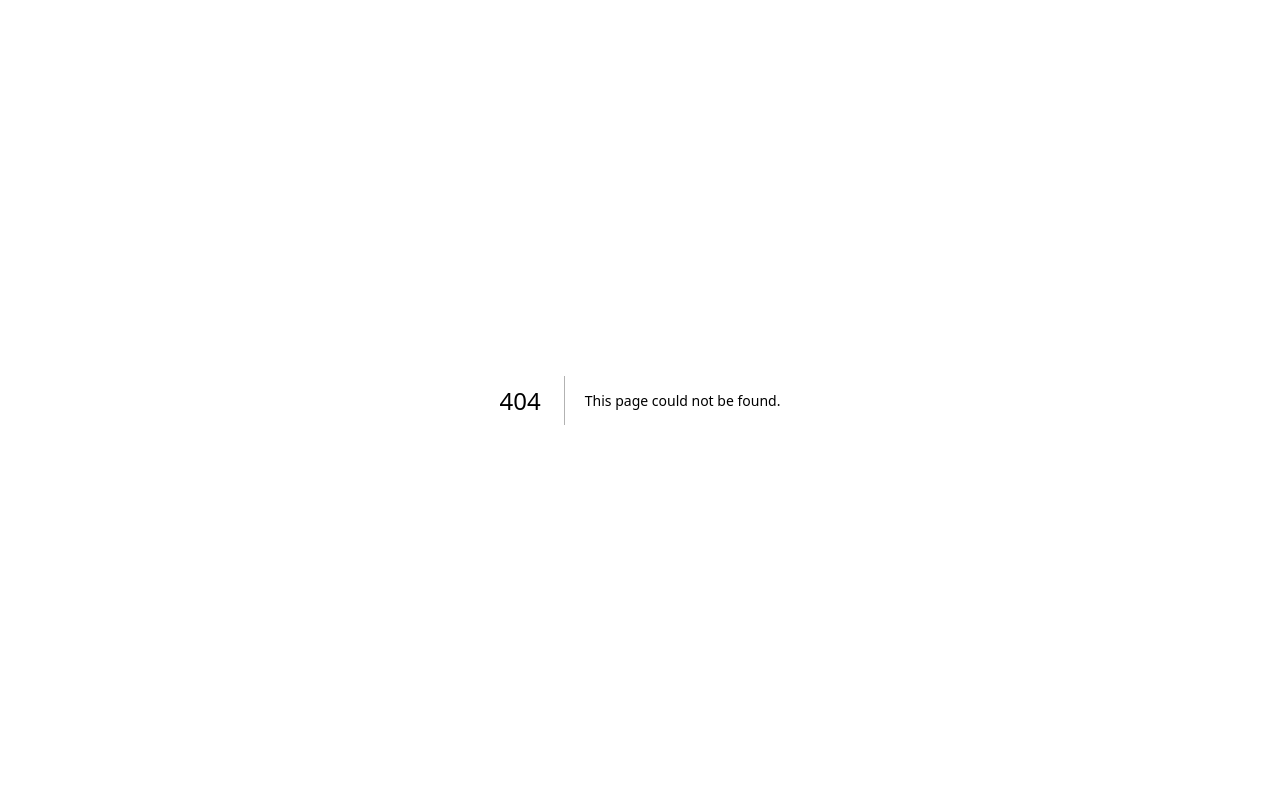
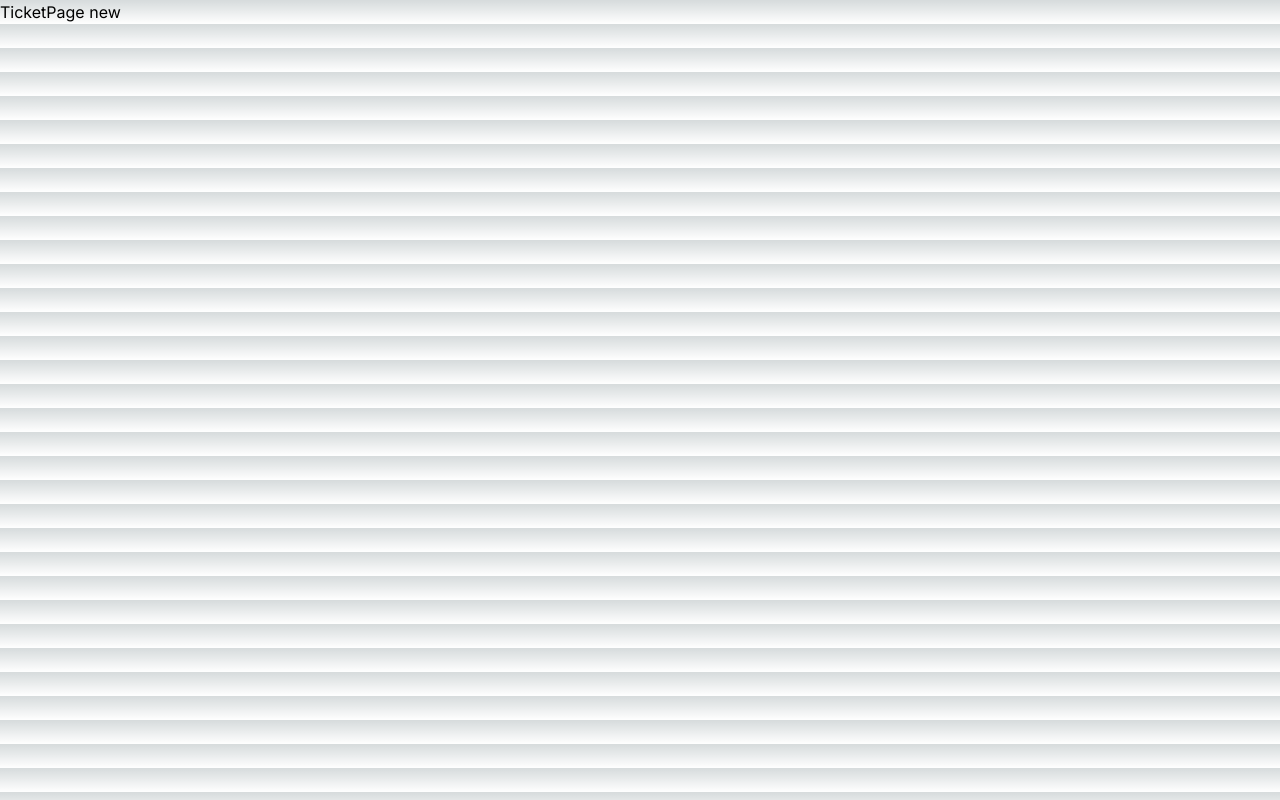
Before and after one commit to cian-oL/nextjs-tutorials, a Next.js app in the folder nextjs-ticket-app/: page /TicketPage/new in a window 1280 px wide. Before the commit this address had no page. Built offline with nearby package versions, Linux system fonts and the light colour scheme.

Commit message:
created general components & TicketPage directories

```diff
--- /dev/null
+++ b/nextjs-ticket-app/app/(components)/Nav.jsx
@@ -0,0 +1,4 @@
+const Nav = () => {
+  return <div>Nav</div>;
+};
+export default Nav;
--- /dev/null
+++ b/nextjs-ticket-app/app/TicketPage/[id]/page.jsx
@@ -0,0 +1,4 @@
+const TicketPage = ({ params }) => {
+  return <div>TicketPage {params.id}</div>;
+};
+export default TicketPage;
--- /dev/null
+++ b/nextjs-ticket-app/app/page.jsx
@@ -0,0 +1,4 @@
+const Dashboard = () => {
+  return <div>Dashboard</div>;
+};
+export default Dashboard;
```
